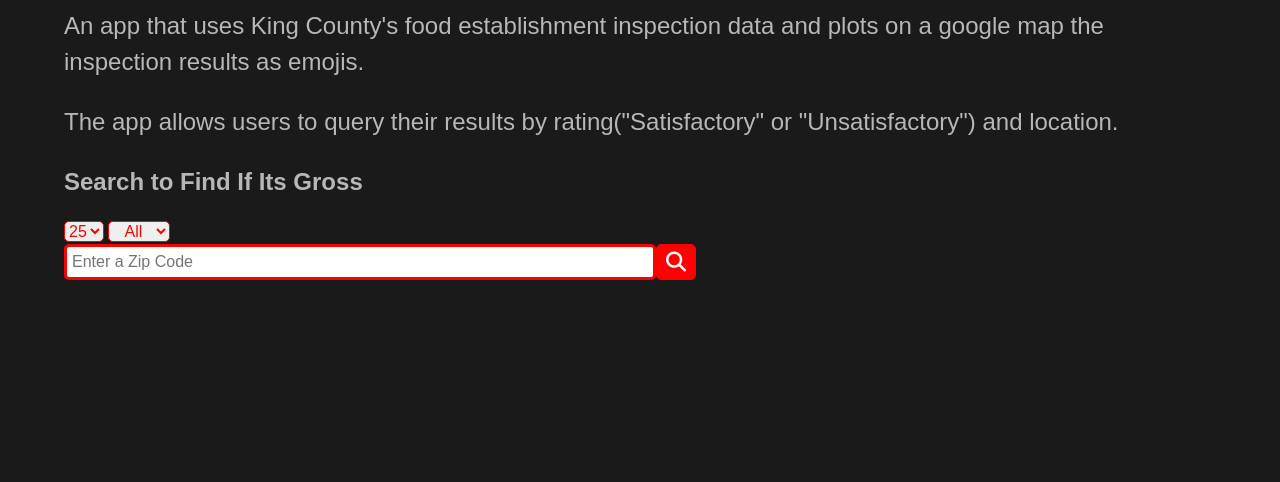
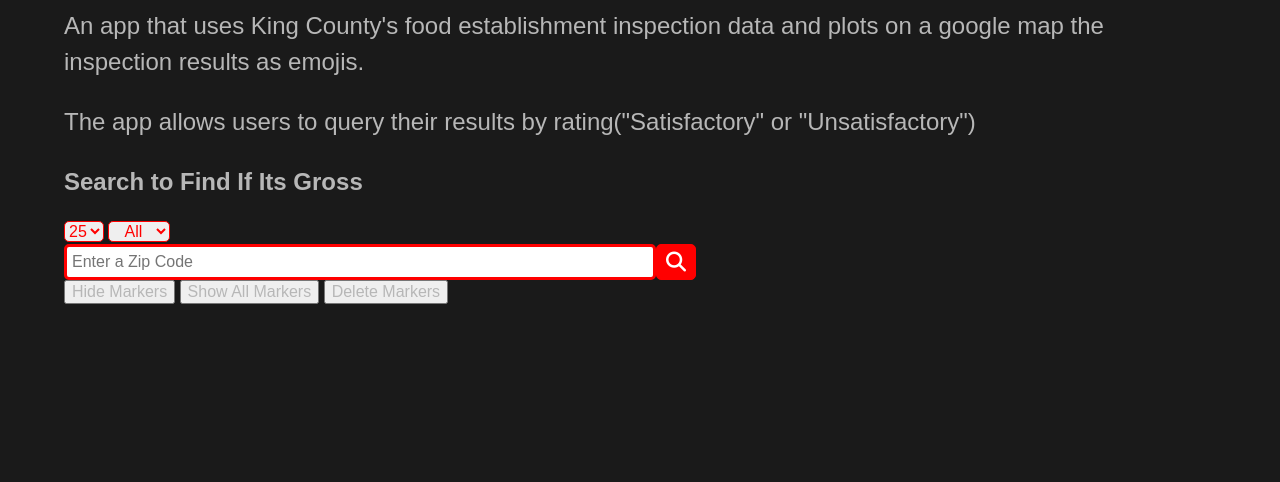
Before and after one commit to MattStClair/restaurantRiskRating, a website: page public/index.html in a window 1280 px wide. Shown: the part 318-800 px from the top of the page. Drawn offline with nearby package versions, Linux system fonts and the light colour scheme; some packages are replaced by stand-ins of ours; no server answers; a script that the page names is missing; a web font is replaced by a local one.

Commit message:
need to pull

```diff
--- a/public/index.html
+++ b/public/index.html
@@ -47,7 +47,7 @@
     <section id="home">
       <h1>Welcome to Is It Gross?</h1>
       <p>An app that uses King County's food establishment inspection data and plots on a google map the inspection results as emojis.</p>
-      <p>The app allows users to query their results by rating("Satisfactory" or "Unsatisfactory") and location. </p>
+      <p>The app allows users to query their results by rating("Satisfactory" or "Unsatisfactory")</p>
     </section>
 
 
@@ -79,6 +79,12 @@
           <i class="fa fa-search"></i>
         </button>
       </div>
+
+      <div id="floating-panel">
+     <input type=button value="Hide Markers">
+     <input type=button value="Show All Markers">
+     <input type=button value="Delete Markers">
+     </div>
 
       <div id="map"></div>
       <div id="legend"><h3>Ratings</h3>
```
Also changed, not shown: public/styles/layout.css (line endings or trailing spaces).
